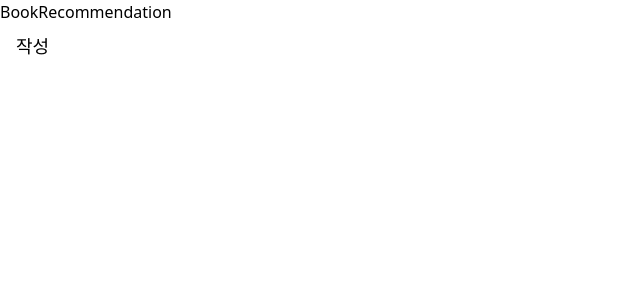
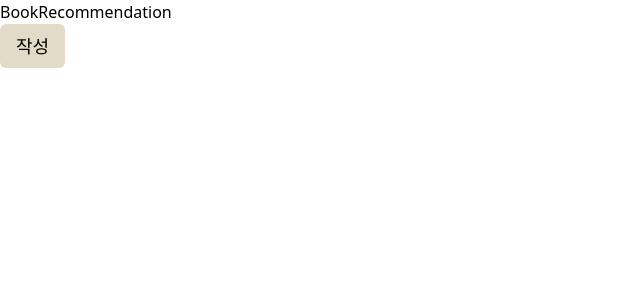
Before and after one commit to book-forest-gwangju-3/book-forest-front, a React (Vite) app in the folder book-forest/: page /bookRecommendation in a window 1280 px wide. Shown: the top 300 px of the page, without its empty margins (0-640 px from the left). Built offline with nearby package versions, Linux system fonts and the light colour scheme.

Commit message:
fix.버튼컴포넌트 수정

```diff
--- a/book-forest/package.json
+++ b/book-forest/package.json
@@ -12,6 +12,7 @@
   "dependencies": {
     "@reduxjs/toolkit": "^2.2.5",
     "axios": "^1.7.2",
+    "classnames": "^2.5.1",
     "react": "^18.3.1",
     "react-dom": "^18.3.1",
     "react-redux": "^9.1.2",
--- a/book-forest/src/components/Button.jsx
+++ b/book-forest/src/components/Button.jsx
@@ -1,9 +1,8 @@
-const Button = ({ text, type, onClick }) => {
+const Button = ({ text, color, onClick }) => {
+  const buttonClass = `${color} cursor-pointer border-none rounded-md py-2 px-4 text-lg whitespace-nowrap hover:bg-opacity-80 transition duration-300 ease-in-out`;
+
   return (
-    <button
-      className={`bg-${type} cursor-pointer border-none rounded-md py-2 px-4 text-lg whitespace-nowrap hover:bg-opacity-80 transition duration-300 ease-in-out`}
-      onClick={onClick}
-    >
+    <button className={buttonClass} onClick={onClick}>
       {text}
     </button>
   );
--- a/book-forest/src/pages/BookRecommendation.jsx
+++ b/book-forest/src/pages/BookRecommendation.jsx
@@ -1,9 +1,16 @@
 import Button from "../components/Button";
 const BookRecommendation = () => {
+  const clickHandler = () => {
+    console.log("ㅎㅇ");
+  };
   return (
     <div>
       <div>BookRecommendation</div>
-      <Button text={"작성"} type={"color-3"}></Button>
+      <Button
+        text={"작성"}
+        color={"bg-color-3"}
+        onClick={clickHandler}
+      ></Button>
     </div>
   );
 };
```
Also changed, not shown: 1 other file (tests, documents, lock files or other folders).
